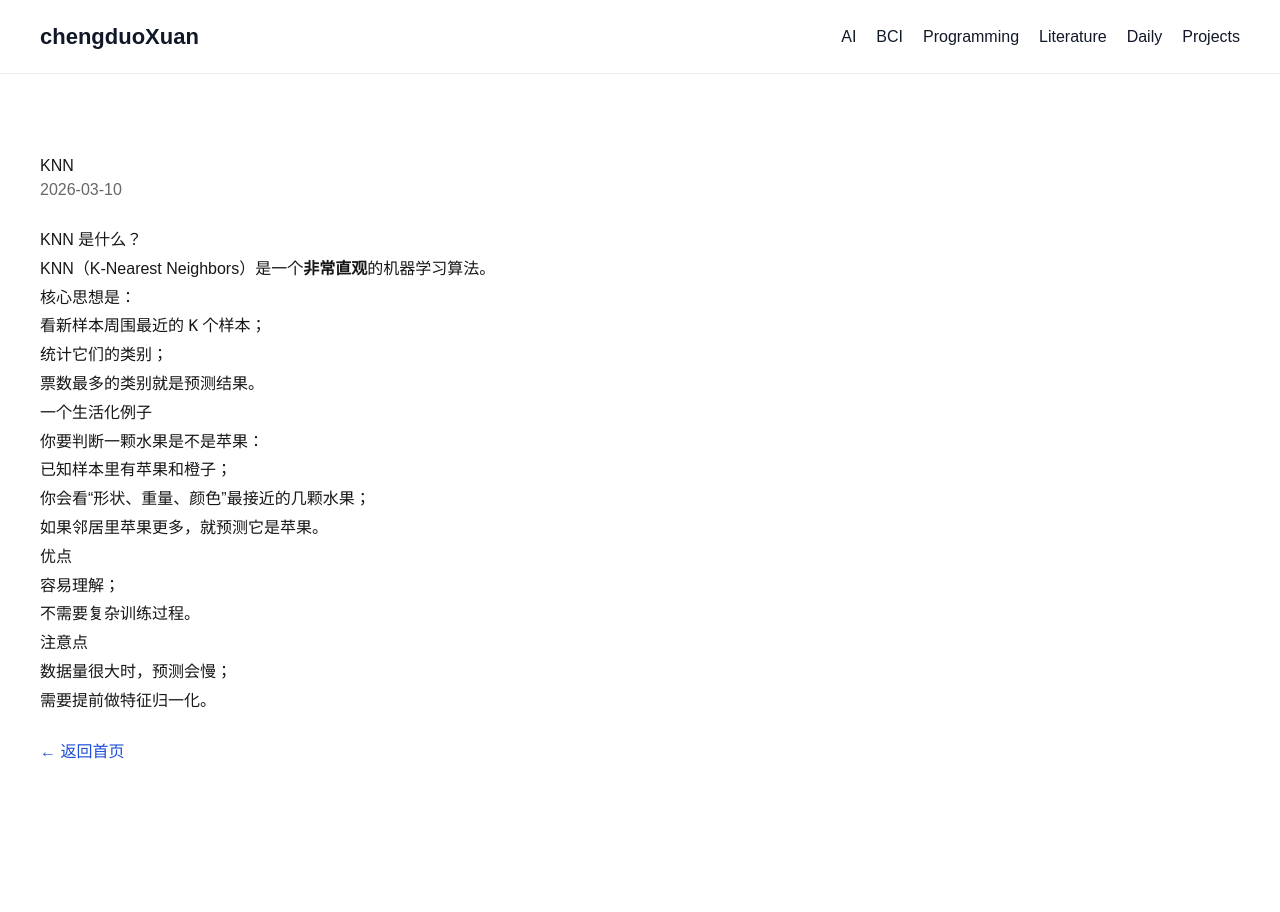
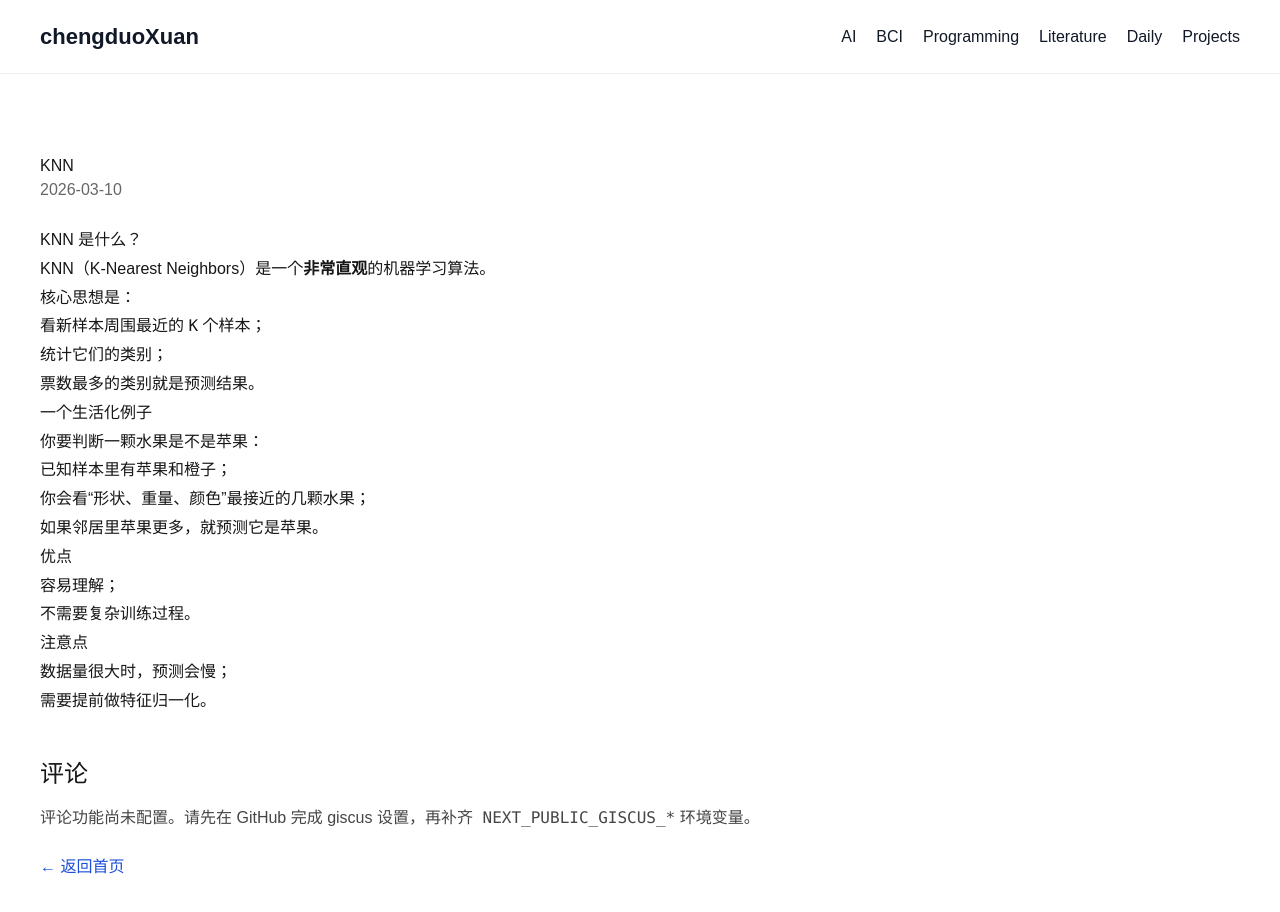
Before and after one commit to Gzx-070829/ChengduoXuan-site, a Next.js app: page /ai/knn in a window 1280 px wide. Shown: the top 912 px of the page. Before the commit the page ends 804 px from the top, so only its background shows below. Built offline with nearby package versions, Linux system fonts and the light colour scheme; no server answers.

Commit message:
feat: add giscus comments to AI and BCI article pages

```diff
--- a/app/ai/[slug]/page.tsx
+++ b/app/ai/[slug]/page.tsx
@@ -1,5 +1,6 @@
 import { notFound } from "next/navigation";
 import BackHomeLink from "../../components/BackHomeLink";
+import GiscusComments from "../../components/GiscusComments";
 import {
   getAIArticleBySlug,
   getAIArticlesMeta,
@@ -32,6 +33,7 @@ export default async function Article({
         style={{ marginTop: 24, lineHeight: 1.8 }}
         dangerouslySetInnerHTML={{ __html: html }}
       />
+      <GiscusComments category="ai" slug={slug} />
       <BackHomeLink />
     </main>
   );
--- a/app/bci/[slug]/page.tsx
+++ b/app/bci/[slug]/page.tsx
@@ -1,5 +1,6 @@
 import { notFound } from "next/navigation";
 import BackHomeLink from "../../components/BackHomeLink";
+import GiscusComments from "../../components/GiscusComments";
 import { getArticleBySlug, getArticlesMeta, markdownToHtml } from "../../../lib/content";
 
 const BCI_COLUMN = "bci";
@@ -30,6 +31,7 @@ export default async function Article({
         style={{ marginTop: 24, lineHeight: 1.8 }}
         dangerouslySetInnerHTML={{ __html: html }}
       />
+      <GiscusComments category="bci" slug={slug} />
       <BackHomeLink />
     </main>
   );
--- /dev/null
+++ b/app/components/GiscusComments.tsx
@@ -0,0 +1,76 @@
+"use client";
+
+import { useEffect, useMemo, useRef } from "react";
+
+type GiscusCommentsProps = {
+  category: string;
+  slug: string;
+};
+
+const requiredKeys = [
+  "NEXT_PUBLIC_GISCUS_REPO",
+  "NEXT_PUBLIC_GISCUS_REPO_ID",
+  "NEXT_PUBLIC_GISCUS_CATEGORY_ID",
+] as const;
+
+export default function GiscusComments({ category, slug }: GiscusCommentsProps) {
+  const containerRef = useRef<HTMLDivElement>(null);
+
+  const config = useMemo(
+    () => ({
+      repo: process.env.NEXT_PUBLIC_GISCUS_REPO,
+      repoId: process.env.NEXT_PUBLIC_GISCUS_REPO_ID,
+      category: process.env.NEXT_PUBLIC_GISCUS_CATEGORY ?? "General",
+      categoryId: process.env.NEXT_PUBLIC_GISCUS_CATEGORY_ID,
+      mapping: process.env.NEXT_PUBLIC_GISCUS_MAPPING ?? "pathname",
+      reactionsEnabled: process.env.NEXT_PUBLIC_GISCUS_REACTIONS_ENABLED ?? "1",
+      emitMetadata: process.env.NEXT_PUBLIC_GISCUS_EMIT_METADATA ?? "0",
+      inputPosition: process.env.NEXT_PUBLIC_GISCUS_INPUT_POSITION ?? "top",
+      lang: process.env.NEXT_PUBLIC_GISCUS_LANG ?? "zh-CN",
+      loading: process.env.NEXT_PUBLIC_GISCUS_LOADING ?? "lazy",
+    }),
+    [],
+  );
+
+  const missingConfig = requiredKeys.some((key) => !process.env[key]);
+
+  useEffect(() => {
+    if (missingConfig || !containerRef.current) {
+      return;
+    }
+
+    const script = document.createElement("script");
+    script.src = "https://giscus.app/client.js";
+    script.async = true;
+    script.crossOrigin = "anonymous";
+    script.setAttribute("data-repo", config.repo ?? "");
+    script.setAttribute("data-repo-id", config.repoId ?? "");
+    script.setAttribute("data-category", config.category);
+    script.setAttribute("data-category-id", config.categoryId ?? "");
+    script.setAttribute("data-mapping", config.mapping);
+    script.setAttribute("data-term", `${category}/${slug}`);
+    script.setAttribute("data-reactions-enabled", config.reactionsEnabled);
+    script.setAttribute("data-emit-metadata", config.emitMetadata);
+    script.setAttribute("data-input-position", config.inputPosition);
+    script.setAttribute("data-theme", "preferred_color_scheme");
+    script.setAttribute("data-lang", config.lang);
+    script.setAttribute("data-loading", config.loading);
+
+    containerRef.current.innerHTML = "";
+    containerRef.current.appendChild(script);
+  }, [category, config, missingConfig, slug]);
+
+  return (
+    <section style={{ marginTop: 40 }} aria-label="comments section">
+      <h2 style={{ fontSize: 24, marginBottom: 12 }}>评论</h2>
+      {missingConfig ? (
+        <p style={{ opacity: 0.8, lineHeight: 1.7 }}>
+          评论功能尚未配置。请先在 GitHub 完成 giscus 设置，再补齐
+          <code> NEXT_PUBLIC_GISCUS_*</code> 环境变量。
+        </p>
+      ) : (
+        <div ref={containerRef} />
+      )}
+    </section>
+  );
+}
```
Also changed, not shown: 1 other file (tests, documents, lock files or other folders).
